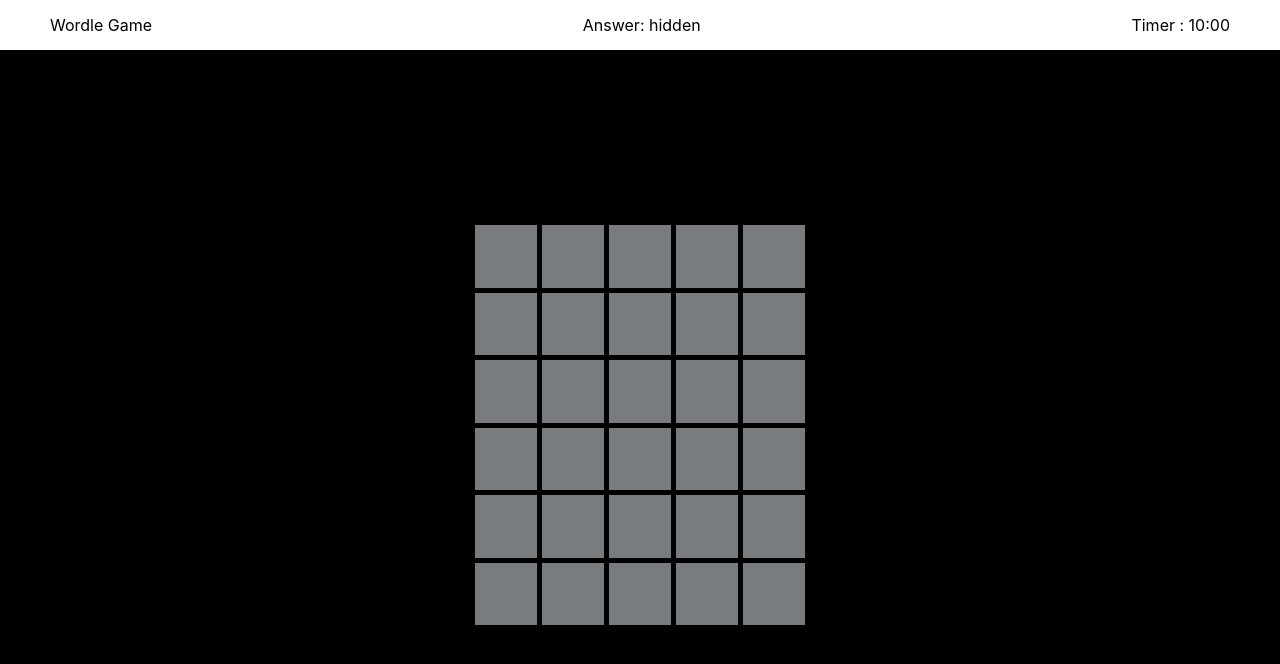
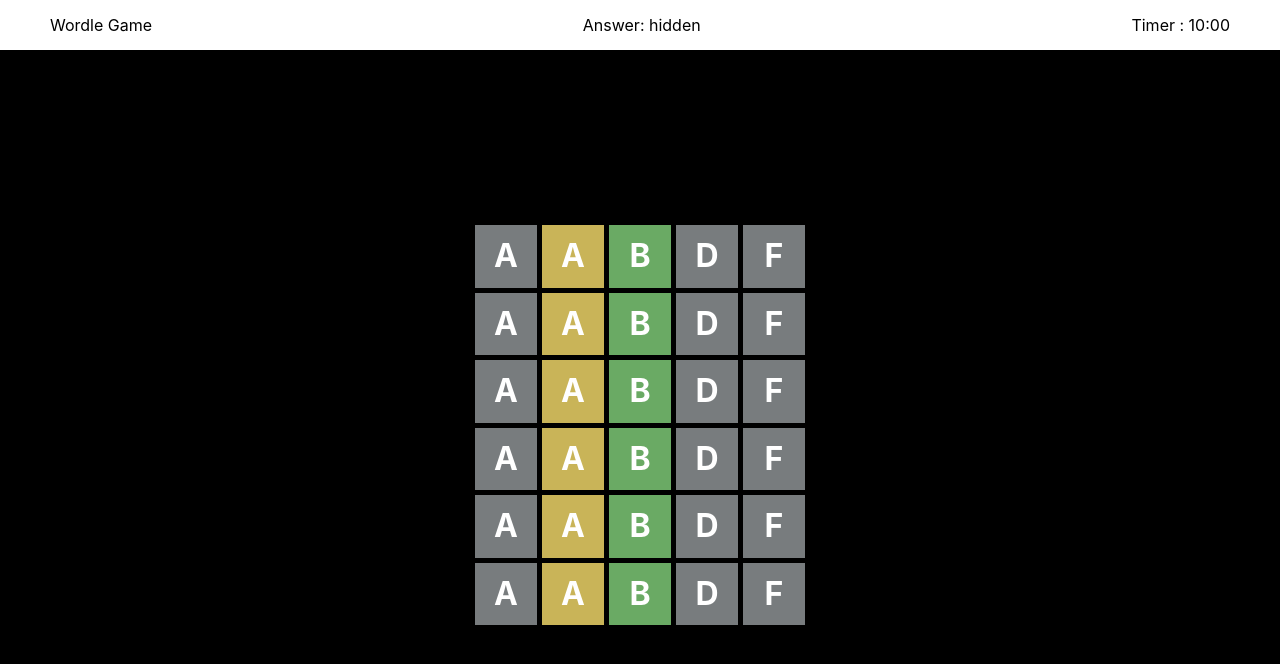
Before and after one commit to ryumhan/wordle-puzzle-react-redux, a React (Create React App) app: page / in a window 1280 px wide. Shown: the top 664 px of the page. Built offline with nearby package versions, Linux system fonts and the light colour scheme.

Commit message:
Componentization for TileList - Created Raw, Tile
Updated
- For creating TileList depend on state of this app, seperating the TileList.
- using input value, tiletype, tile css is selected
minor
- each color tile is available in app.css

```diff
--- a/src/App.css
+++ b/src/App.css
@@ -50,7 +50,8 @@
   grid-gap: 5px;
 }
 
-.tile {
+.greentile {
+  background-color: #6aaa64;
   width: 100%;
   display: inline-flex;
   justify-content: center;
@@ -60,22 +61,41 @@
   font-weight: bold;
   vertical-align: middle;
   box-sizing: border-box;
-  color: var(--tile-text-color);
+  color: white;
   text-transform: uppercase;
   user-select: none;
-  background-color: #787c7e;;
-}
-
-.greentile {
-  color: #6aaa64;
 }
 
 .yellowtile {
-  color: #c9b458;
+  background-color: #c9b458;
+  width: 100%;
+  display: inline-flex;
+  justify-content: center;
+  align-items: center;
+  font-size: 2rem;
+  line-height: 2rem;
+  font-weight: bold;
+  vertical-align: middle;
+  box-sizing: border-box;
+  color: white;
+  text-transform: uppercase;
+  user-select: none;
 }
 
 .noramltile {
-  color: #787c7e;
+  background-color: #787c7e;
+  width: 100%;
+  display: inline-flex;
+  justify-content: center;
+  align-items: center;
+  font-size: 2rem;
+  line-height: 2rem;
+  font-weight: bold;
+  vertical-align: middle;
+  box-sizing: border-box;
+  color: white;
+  text-transform: uppercase;
+  user-select: none;
 }
 
 #keyboard {
--- /dev/null
+++ b/src/components/Raw.tsx
@@ -0,0 +1,23 @@
+/**
+ * @author ryumhan
+ * @date 2022-03-25
+ */
+
+import { Tile } from "./Tile";
+
+interface IRawProps {
+  tileType: Array<number>; // 0 : gray, 1 : yellow, 2 : green
+  keyList: Array<string>;
+}
+
+export function Raw({ keyList, tileType }: IRawProps) {
+  return (
+    <div className="tile-list">
+      <Tile input="A" tileType={0} />
+      <Tile input="A" tileType={1} />
+      <Tile input="b" tileType={2} />
+      <Tile input="d" tileType={0} />
+      <Tile input="f" tileType={0} />
+    </div>
+  );
+}
--- /dev/null
+++ b/src/components/Tile.tsx
@@ -0,0 +1,22 @@
+/**
+ * @author ryumhan
+ * @date 2022-03-25
+ */
+
+interface ITileProps {
+  tileType: number; // 0 : gray, 1 : yellow, 2 : green
+  input: string;
+}
+
+export function Tile({ input, tileType }: ITileProps) {
+  const Tile =
+    tileType == 0 ? (
+      <div className="noramltile">{input}</div>
+    ) : tileType == 1 ? (
+      <div className="yellowtile">{input}</div>
+    ) : (
+      <div className="greentile">{input}</div>
+    );
+
+  return Tile;
+}
--- a/src/components/TileList.tsx
+++ b/src/components/TileList.tsx
@@ -2,6 +2,8 @@
  * @author ryumhan
  * @date 2022-03-24
  */
+
+import { Raw } from "./Raw";
 
 interface ITileListProps {
   input: string;
@@ -9,59 +11,15 @@ interface ITileListProps {
   submit: boolean;
 }
 
-const tempStyle = {
-  display: "inline-block",
-  width: "100px",
-  height: "100px",
-  boder: "1px solid black",
-  background: "orange",
-};
-
 export function TileList({ input, position, submit }: ITileListProps) {
   return (
     <div className="tile-box">
-      <div className="tile-list">
-        <div className="tile"></div>
-        <div className="tile"></div>
-        <div className="tile"></div>
-        <div className="tile"></div>
-        <div className="tile"></div>
-      </div>
-      <div className="tile-list">
-        <div className="tile"></div>
-        <div className="tile"></div>
-        <div className="tile"></div>
-        <div className="tile"></div>
-        <div className="tile"></div>
-      </div>
-      <div className="tile-list">
-        <div className="tile"></div>
-        <div className="tile"></div>
-        <div className="tile"></div>
-        <div className="tile"></div>
-        <div className="tile"></div>
-      </div>
-      <div className="tile-list">
-        <div className="tile"></div>
-        <div className="tile"></div>
-        <div className="tile"></div>
-        <div className="tile"></div>
-        <div className="tile"></div>
-      </div>
-      <div className="tile-list">
-        <div className="tile"></div>
-        <div className="tile"></div>
-        <div className="tile"></div>
-        <div className="tile"></div>
-        <div className="tile"></div>
-      </div>
-      <div className="tile-list">
-        <div className="tile"></div>
-        <div className="tile"></div>
-        <div className="tile"></div>
-        <div className="tile"></div>
-        <div className="tile"></div>
-      </div>
+      <Raw keyList={[""]} tileType={[0, 0, 0, 0, 0]} />
+      <Raw keyList={[""]} tileType={[0, 0, 0, 0, 0]} />
+      <Raw keyList={[""]} tileType={[0, 0, 0, 0, 0]} />
+      <Raw keyList={[""]} tileType={[0, 0, 0, 0, 0]} />
+      <Raw keyList={[""]} tileType={[0, 0, 0, 0, 0]} />
+      <Raw keyList={[""]} tileType={[0, 0, 0, 0, 0]} />
     </div>
   );
 }
```
